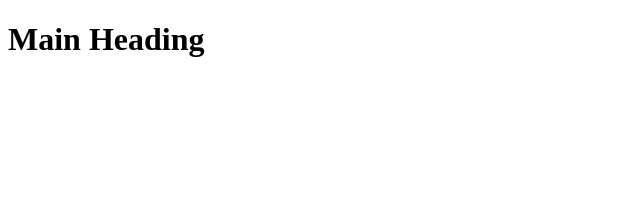
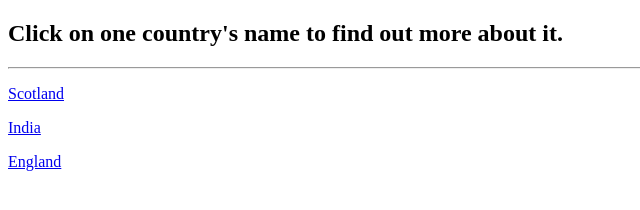
Before and after one commit to M868-2/Create-A-Shape-Portfolio-Project, a plain HTML site: page index.html in a window 1280 px wide. Shown: the whole page, without its empty margins (0-640 px from the left). Drawn offline with Linux system fonts and the light colour scheme.

Commit message:
Update index.html

```diff
--- a/index.html
+++ b/index.html
@@ -1,11 +1,15 @@
 <!DOCTYPE html>
 <html>
   <head>
-    <title>Page Title</title>
+    <title></title>
     <link rel="stylesheet" href="style.css" />
     <script defer src="main.js"></script>
   </head>
   <body>
-    <h1>Main Heading</h1>
+    <h2>Click on one country's name to find out more about it.</h2>
+    <hr>
+    <p><a href="scotland.html" target="_parent" >Scotland</a></p>
+    <p><a href="india.html" target="_parent" >India</a></p>
+    <p><a href="england.html" target="_parent" >England</a></p>
   </body>
 </html>
```
